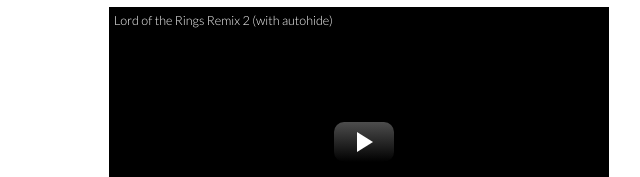
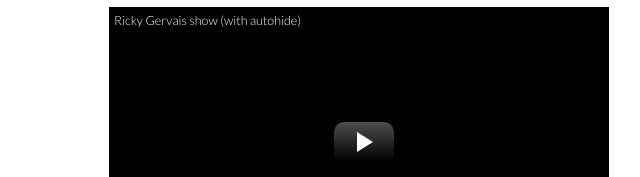
Before and after one commit to dtipson/featherweight, a plain HTML site: page more.html in a window 1280 px wide. Shown: the part 525-702 px from the top of the page, 461-1101 px from the left. Drawn offline with nearby package versions, Linux system fonts and the light colour scheme.

Commit message:
video description

```diff
--- a/more.html
+++ b/more.html
@@ -45,7 +45,7 @@
 	<div style="margin:10px auto;">
 		<figure class="fw-intrinsic">
 			<a href="https://www.youtube.com/watch?v=t1lpnobOms8&fs=1&rel=0&autohide=1">
-				<figcaption>Lord of the Rings Remix 2 (with autohide)</figcaption>
+				<figcaption>Ricky Gervais show (with autohide)</figcaption>
 			</a>
 		</figure>
 	</div>
```
